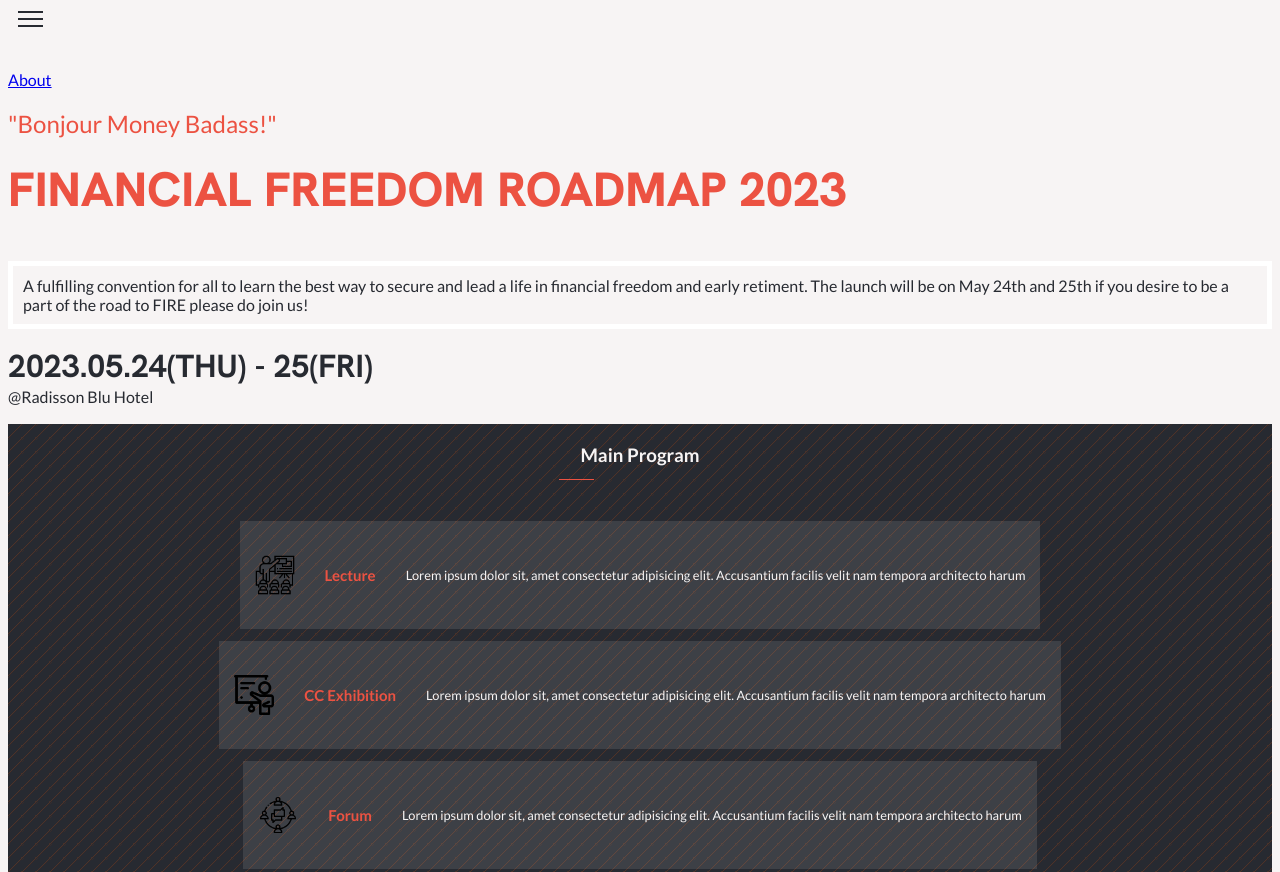
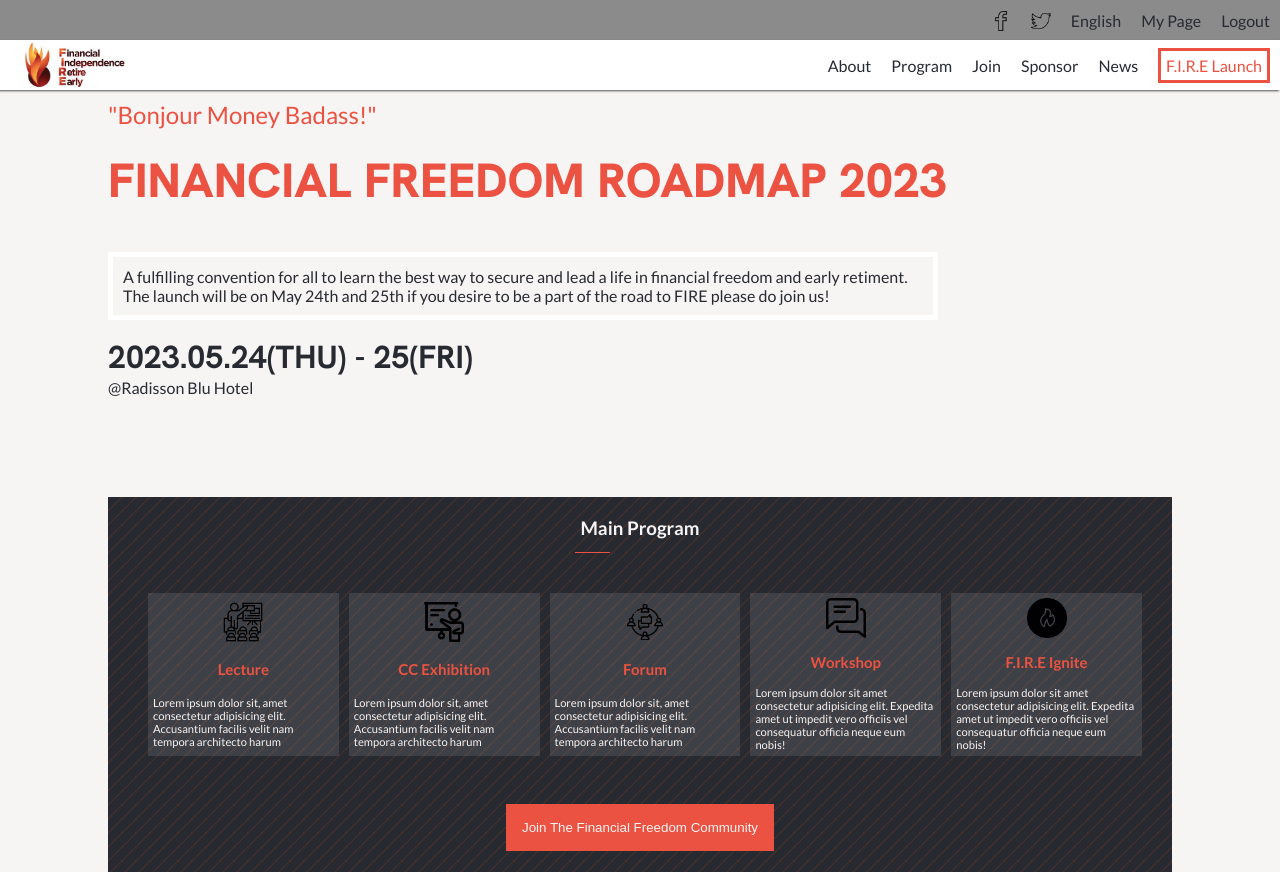
Before and after one commit to cindykandie/financial-conference, a website: page index.html in a window 1280 px wide. Shown: the top 872 px of the page. Drawn offline with Linux system fonts and the light colour scheme; a web font is replaced by a local one.

Commit message:
make the web pages responsive

```diff
--- a/aboutpage.html
+++ b/aboutpage.html
@@ -4,16 +4,59 @@
     <meta charset="UTF-8">
     <meta http-equiv="X-UA-Compatible" content="IE=edge">
     <meta name="viewport" content="width=device-width, initial-scale=1.0">
+    <link rel="stylesheet" href="css/aboutpage.css">
     <link rel="stylesheet" href="css/styles.css">
-    <link rel="stylesheet" href="css/aboutpage.css">
-    <title>Document</title>
+    <link rel="stylesheet" href="css/mediascreen.css">
+    <title>About F.I.R.E</title>
 </head>
 <body>
-        <header>
-            <nav class="mobile-nav">
-                <div class=""></div>
-            </nav>
-        </header>
+    <header>
+        <div class="desktop-banner">
+            <ul>
+                <li>
+                <a href="">
+                    <img src="assets/facebook.png" alt="">
+                </a>
+                </li>
+                <li>
+                    <a href="">
+                        <img src="assets/twitter.png" alt="">
+                    </a>
+                </li>
+                <li>
+                    <a href="">
+                        English
+                    </a>
+                </li>
+                <li>
+                    <a href="">
+                        My Page
+                    </a>
+                </li>
+                <li>
+                    <a href="">
+                        Logout
+                    </a>
+                </li>
+            </ul>
+        </div>
+        <nav class="mobile-nav">
+            <div class=""></div>
+        </nav>
+        <nav class="desktop-nav desktop-banner">
+            <div>
+                <img src="assets/fire2.jpg" alt="">
+            </div>
+            <ul>
+                <li><a href="aboutpage.html">About</a></li>
+                <li><a href="#">Program</a></li>
+                <li><a href="#">Join</a></li>
+                <li><a href="#">Sponsor</a></li>
+                <li><a href="#">News</a></li>
+                <li><a class="tagline" href="#">F.I.R.E Launch</a></li>
+            </ul>
+        </nav>
+    </header>
         <section class="main-section">
             <div class="intro-title">
                 <h1>"Bonjour Money Badass!"</h1>
--- a/css/aboutpage.css
+++ b/css/aboutpage.css
@@ -21,13 +21,17 @@
     color: rgb(34, 34, 34);
     font-size: 1.08rem;
     line-height: 1.7rem;
-    margin: 10px;
+    margin:auto;
     padding: 10px;
+    max-width: 900px;
   }
   .contact{
     text-align: center;
     font-size: 1rem;
     margin-bottom: 30px;
+    max-width: 600px;
+    margin: auto;
+
 
   }
   .contact a{
--- /dev/null
+++ b/css/mediascreen.css
@@ -0,0 +1,133 @@
+@media only screen and (min-width: 768px) {
+    :root {
+        --darkColor: #272a31;
+        --brightColor: #ec5242;
+        --grayColor: #d3d3d3;
+        --whiteColor: #f7f4f4;
+        --whiteWhite: #ffffff;
+
+
+        --mainFont: "Lato", sans-serif;
+        --altFont1: "Carrois Gothic SC", sans-serif;
+        --altFont2: "Fredoka One", cursive;
+        --altFont3: "Hanken Grotesk", sans-serif;
+      }
+
+.desktop-banner{
+        display: flex;
+        align-items: right;
+        justify-content: end;
+        background-color: #8b8b8b;
+        padding: 0;
+        position: fixed;
+        top: -5px;
+        left: 0;
+        right: 0;
+        height: 45px;
+        z-index: 3;
+    }
+    .desktop-banner ul{
+        display: flex;
+        padding: 0;
+    }
+    .desktop-banner ul img{
+        width: 20px;
+    }
+    .desktop-banner ul li{
+        list-style-type: none;
+        padding: 0 10px;
+    }
+    .mobile-nav{
+        display: none;
+    }
+    .desktop-nav{
+        top: 40px;
+        background-color: #ffffff;
+        height: 50px;
+        justify-content: space-between;
+        box-shadow: -1px 1px 2px rgb(83, 83, 83);
+    }
+    .desktop-nav ul li:last-child a{
+        color: var(--brightColor);
+        border: 3px solid var(--brightColor);
+        padding: 5px;
+    }
+    .desktop-nav img{
+        width: auto;
+        height: 50px;
+        margin: auto 20px;
+    }
+    section{
+        margin: 100px;
+    }
+
+
+    div.intro-text p{
+        max-width: 800px;
+    }
+    section.program-section ul{
+        flex-direction: row;
+        gap: 10px;
+        align-items: stretch;
+        margin-right: 30px;
+
+    }
+    section.program-section ul li{
+        flex-direction: column;
+        width: 15%;
+        justify-content: space-evenly;
+        align-items: center;
+        flex: 1;
+        margin-left: 0;
+        margin-right: 0;
+        padding: 5px;
+        font-size: 0.7rem;
+        gap: 0px;
+
+    }
+    section.program-section ul li *{
+        margin: 0;
+        padding: 0;
+        box-sizing: border-box;
+    }
+    .white-btn{
+        display: none;
+    }
+    section.speakers-section{
+        max-width: 900px;
+        margin: auto;
+    }
+    section.speakers-section ul{
+        display: grid;
+        grid-template-columns: auto auto;
+        gap: 20px;
+    }
+    section.speakers-section ul{
+        display: grid;
+        grid-template-columns: auto auto;
+    }
+    section.speakers-section ul li div img{
+        width: 60px;
+        height: 60px;
+    }
+    section.speakers-section ul li div.speaker-details p{
+        font-size: 0.8rem;
+        margin-top: 10px;
+     }
+     section.partner-section img{
+        width: 180px;
+        padding: auto 20px;
+
+    }
+    section.display-section{
+        margin: 0;
+        border-bottom: 1px solid var(--grayColor);
+
+    }
+    section.past-events {
+        margin: 0;
+    }
+    section.past-events div{
+        display: flex;
+    }
+}
--- a/css/styles.css
+++ b/css/styles.css
@@ -12,10 +12,32 @@
   --altFont2: "Fredoka One", cursive;
   --altFont3: "Hanken Grotesk", sans-serif;
 }
+a:link {
+    color: var(--darkColor);
+    text-decoration: none;
+    transition: all 1s;
+  }
+
+a:visited {
+    color: var(--darkColor);
+  }
+
+a:hover {
+    color: var(--brightColor);
+    text-shadow: 1px 1px var(--brightColor);
+  }
+
+a:active {
+    color: purple;
+  }
 body {
   font-family: var(--mainFont);
   background-color: var(--whiteColor);
 }
+.desktop-banner{
+    display: none;
+}
+
 header nav.mobile-nav {
   padding: 10px;
   margin-bottom: 40px;
@@ -108,6 +130,7 @@ section.program-section{
     background-image: repeating-linear-gradient(-45deg, rgba(44, 10, 10, 0.1), rgba(247, 93, 4, 0.2) 1px, transparent 1px, transparent 9px);
     background-size: 14px 14px;
     color: var(--whiteColor);
+    padding-bottom: 20px;
 }
 div.program-display{
     display: flex;
@@ -163,9 +186,12 @@ button.orange-btn{
     padding: 15px;
     outline: none;
     border: 1px solid var(--brightColor);
-    margin: 30px auto;
+    margin: 20px auto;
     min-width: 200px;
     color: var(--whiteColor);
+    display: flex;
+    align-items: center;
+
 }
 
 section.speakers-section h3{
@@ -183,6 +209,10 @@ section.speakers-section h3::before{
     top: calc(35px + 20px);
     left: calc(20px + 42%);
 }
+section.speakers-section ul{
+    display: flex;
+    flex-direction: column;
+}
 section.speakers-section ul li{
     list-style: none;
     display: flex;
@@ -191,7 +221,6 @@ section.speakers-section ul li{
     position: relative;
     gap: 15px;
     margin: 20px 0;
-
 }
 section.speakers-section ul li *{
     margin: 0;
@@ -210,16 +239,19 @@ section.speakers-section ul li div span.image-holder{
     z-index: -1;
     top: 20px;
     left: 0;
-    background-color: var(--darkColor);
+    background-color: var(--grayColor);
     background-image: repeating-linear-gradient(-45deg, rgba(235, 221, 221, 0.9), rgba(248, 247, 246, 0.9) 1px, transparent 4px, transparent 9px);
     background-size: 4px 4px;
 }
 section.speakers-section ul li div.speaker-details h4{
-    margin-bottom: 10px;
+    margin-bottom: 0px;
+
 }
 section.speakers-section ul li div.speaker-details span{
     color: var(--brightColor);
     font-style: italic;
+    font-size: 0.8rem;
+
 }
 section.speakers-section ul li div.speaker-details p{
    font-size: 0.8rem;
@@ -239,17 +271,20 @@ button.white-btn{
 }
 
 section.partner-section{
-    background-color: rgb(134, 133, 133)
-
+    background-color: rgb(134, 133, 133);
+    padding: auto;
+    max-width: 900px;
+    margin: auto;
 }
 div.partners{
     display: grid;
-    grid-template-columns: auto auto auto;
+    grid-template-columns: 1fr 1fr 1fr;
+    padding: 20px;
 }
 section.partner-section h3{
     position: relative;
     text-align: center;
-    padding: 20px;
+    padding: auto 20px auto ;
 
 }
 section.partner-section h3::before{
@@ -258,11 +293,13 @@ section.partner-section h3::before{
     height: 1px;
     width: 35px;
     background-color: var(--brightColor);
-    top: calc(35px + 20px);
+    top: calc(35px);
     margin: 5px 15px;
 }
 section.partner-section img{
-    width: 70px;
+    width: 100px;
+    padding: auto;
+
 }
 
 footer{
@@ -280,7 +317,7 @@ p.logo-style{
     font-size: 1.5rem;
     font-weight: 500;
     word-spacing: 2rem;
-
+    letter-spacing: 1rem;
 }
 p.rights-style{
     font-family: var(--altFont3);
--- a/index.html
+++ b/index.html
@@ -5,15 +5,57 @@
     <meta http-equiv="X-UA-Compatible" content="IE=edge">
     <meta name="viewport" content="width=device-width, initial-scale=1.0">
     <link rel="stylesheet" href="css/styles.css">
+    <link rel="stylesheet" href="css/mediascreen.css">
     <title>Bonne F.I.R.E</title>
 </head>
 <body>
     <header>
+        <div class="desktop-banner">
+            <ul>
+                <li>
+                <a href="">
+                    <img src="assets/facebook.png" alt="">
+                </a>
+                </li>
+                <li>
+                    <a href="">
+                        <img src="assets/twitter.png" alt="">
+                    </a>
+                </li>
+                <li>
+                    <a href="">
+                        English
+                    </a>
+                </li>
+                <li>
+                    <a href="">
+                        My Page
+                    </a>
+                </li>
+                <li>
+                    <a href="">
+                        Logout
+                    </a>
+                </li>
+            </ul>
+        </div>
         <nav class="mobile-nav">
             <div class=""></div>
         </nav>
+        <nav class="desktop-nav desktop-banner">
+            <div>
+                <img src="assets/fire2.jpg" alt="">
+            </div>
+            <ul>
+                <li><a href="aboutpage.html">About</a></li>
+                <li><a href="#">Program</a></li>
+                <li><a href="#">Join</a></li>
+                <li><a href="#">Sponsor</a></li>
+                <li><a href="#">News</a></li>
+                <li><a class="tagline" href="#">F.I.R.E Launch</a></li>
+            </ul>
+        </nav>
     </header>
-    <a href="aboutpage.html">About</a>
     <section class="main-section">
         <div class="intro-title">
             <h1>"Bonjour Money Badass!"</h1>
@@ -59,9 +101,10 @@
                     <p>Lorem ipsum dolor sit amet consectetur adipisicing elit. Expedita amet ut impedit vero officiis vel consequatur officia neque eum nobis!</p>
                 </li>
             </ul>
+        </div>
             <button class="orange-btn"> Join The Financial Freedom Community
             </button>
-        </div>
+
     </section>
 
     <section class="speakers-section">
```
Also changed, not shown: assets/facebook.png (added), assets/twitter.png (added).
